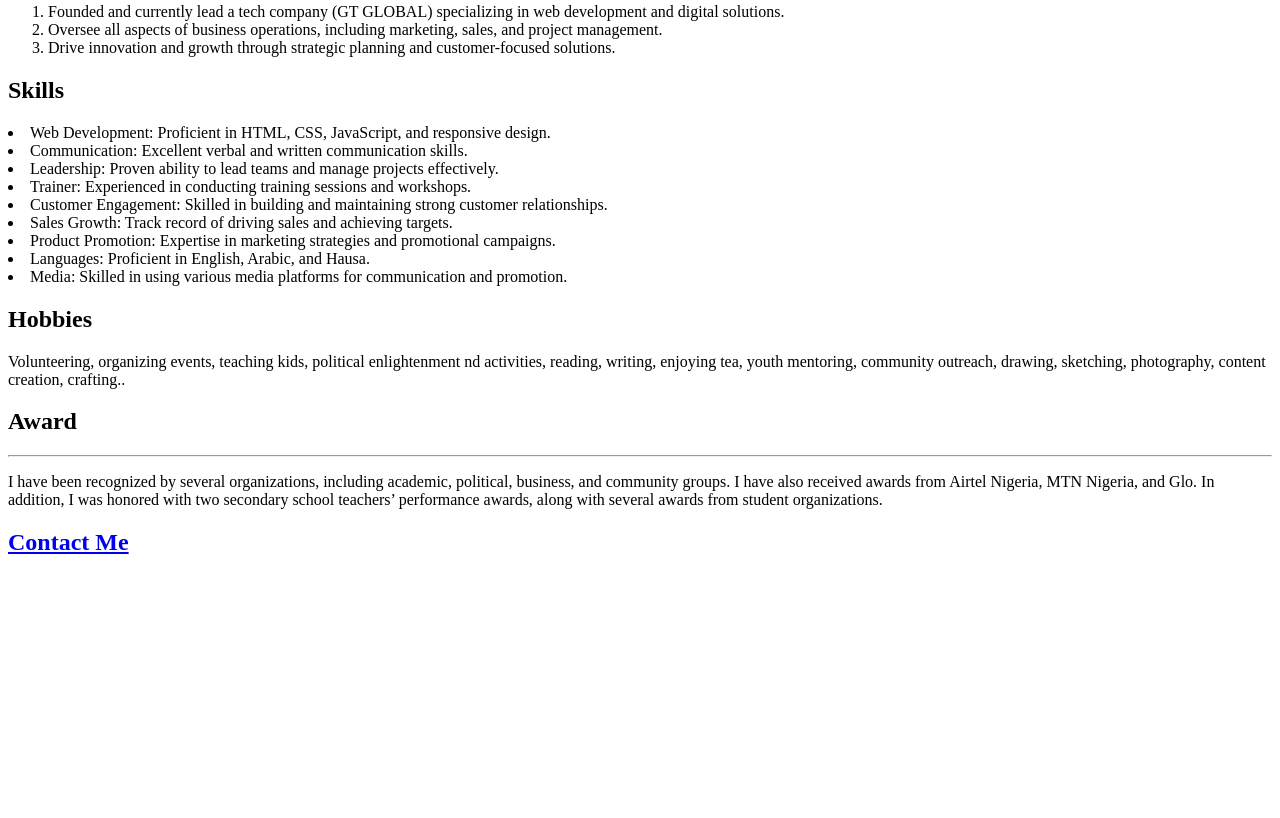
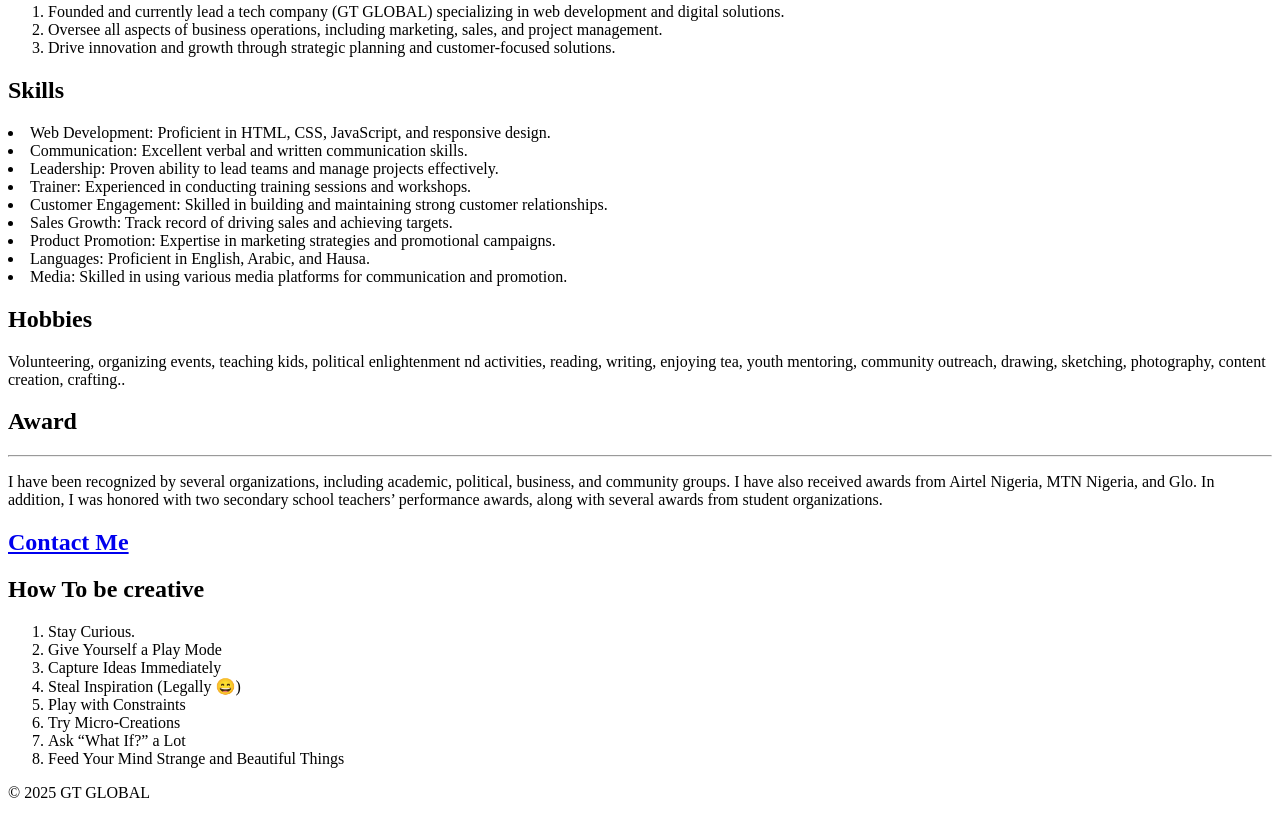
Before and after one commit to ASSALAFY12/inde.html, a plain HTML site: page index.html in a window 1280 px wide. Shown: the part 3427-4245 px from the top of the page. Before the commit the page ends 4003 px from the top, so only its background shows below. Drawn offline with Linux system fonts and the light colour scheme.

Commit message:
Add files via upload

```diff
--- a/index.html
+++ b/index.html
@@ -76,6 +76,24 @@ enjoying tea, youth mentoring, community outreach, drawing, sketching, photograp
   I have also received awards from Airtel Nigeria, MTN Nigeria, and Glo.
   In addition, I was honored with two secondary school teachers’ performance awards,
   along with several awards from student organizations.</p>
- <h2><a href="./contact.html" target="_blank">Contact Me</a></h2>
+  <h2><a href="./contact.html" target="_blank">Contact Me</a></h2>
+
+
+  <article>
+  <h1>How To be creative </h1>
+  <ol>
+    <li> Stay Curious.</li>
+    <li>Give Yourself a Play Mode</li>
+    <li>Capture Ideas Immediately</li>
+    <li> Steal Inspiration (Legally 😄)</li>
+    <li>Play with Constraints</li>
+    <li>Try Micro-Creations</li>
+    <li>Ask “What If?” a Lot</li>
+    <li>Feed Your Mind Strange and Beautiful Things</li>
+  </ol>
+  <footer>
+    <p>© 2025 GT GLOBAL</p>
+  </footer>
+</article>
 </body>
 </html>
```
